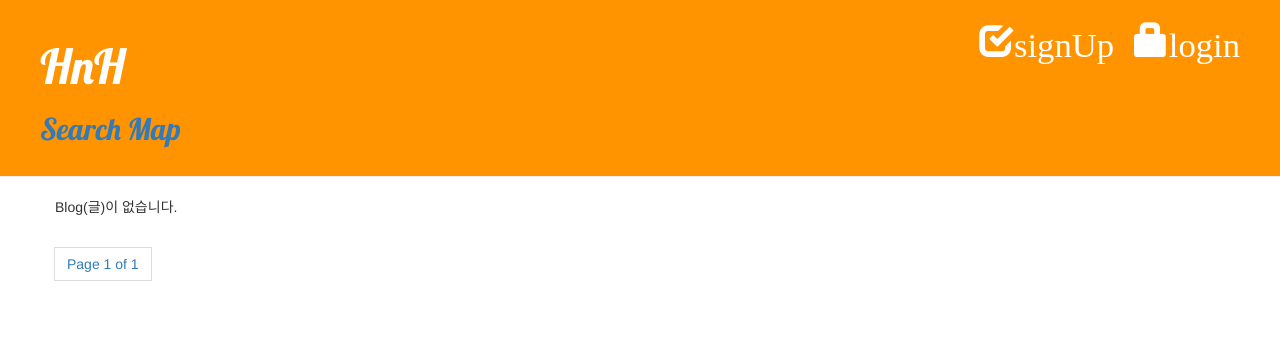
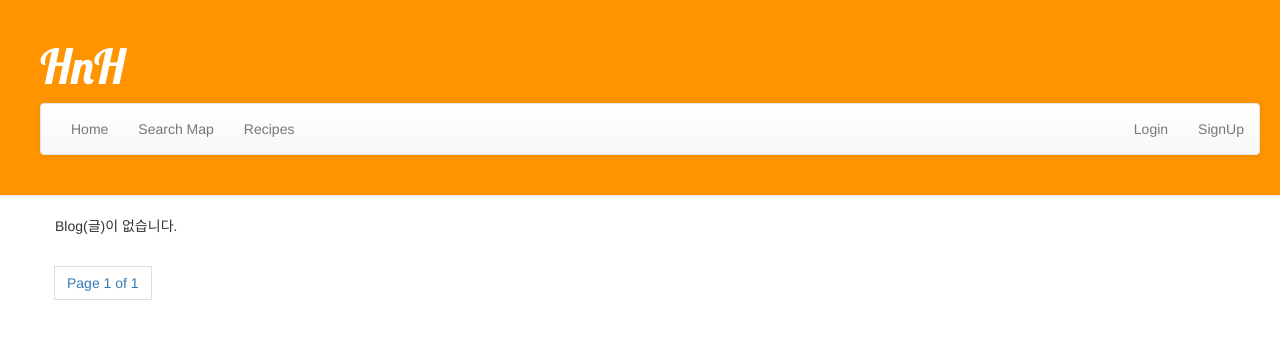
Before and after one commit to leebyuenghuen/Django_project-1, a Django app: page / in a window 1280 px wide. Shown: the top 339 px of the page. Run offline with Django 3.2, Linux system fonts and the light colour scheme; data comes from the database, SQL or seed files in the repository; both versions use the stored data as it was after the commit; some libraries are stand-ins or nearby versions.

Commit message:
nav bar 추가

```diff
--- a/blog/templates/blog/base.html
+++ b/blog/templates/blog/base.html
@@ -11,25 +11,28 @@
 </head>
 <body>
     <div class="page-header">
-        {% if user.is_authenticated %}
-            <a href="{% url 'post_new' %}" class="top-menu">
-                <span class="glyphicon glyphicon-plus"></span>
-            </a>
-            <p class="top-menu">Hello {{ user.username }}
-                <small>
-                    (<a href="{% url 'logout' %}?next={{request.path}}">Log out</a>)
-                </small>
-            </p>
-        {% else %}
-            <a href="{% url 'login' %}?next={{request.path}}" class="top-menu">
-                <span class="glyphicon glyphicon-lock">login</span>
-            </a>
-            <a href="{% url 'register_user' %}" class="top-menu">
-                <span class="glyphicon glyphicon-check">signUp</span>
-            </a>
-        {% endif %}
         <h1><a href="{% url 'post_list_home' %}">HnH</a></h1>
-        <h2><a href="{% url 'show_map' %}">Search Map</a></h2>
+        <!-- </div> -->
+        <nav class="navbar navbar-default">
+            <!-- Collect the nav links, forms, and other content for toggling -->
+            <div class="collapse navbar-collapse" id="bs-example-navbar-collapse-1">
+                <ul class="nav navbar-nav">
+                <li><a href="{% url 'post_list_home' %}">Home</a></li>
+                <li><a href="{% url 'show_map' %}">Search Map</a></li>
+                <li><a href="https://developer.edamam.com/recipe-demo">Recipes</a></li>
+                </ul>
+                <ul class="nav navbar-nav navbar-right">
+                    {% if user.is_authenticated %}
+                        <li><a href="{% url 'post_list_home' %}">Find friends to eat together!</a></li>
+                        <li><a href="{% url 'post_new' %}">Post</a></li>
+                        <li><a href="{% url 'logout' %}?next={{request.path}}">Logout</a></li>
+                    {% else %}
+                        <li><a href="{% url 'login' %}?next={{request.path}}">Login</a></li>
+                        <li><a href="{% url 'register_user' %}">SignUp</a></li>
+                    {% endif %}
+                </ul>
+            </div><!-- /.navbar-collapse -->
+        </nav>
     </div>
     <!-- HTML 주석 -->
     {# 파이썬 주석1 #}
--- a/blog/templates/blog/show_map.html
+++ b/blog/templates/blog/show_map.html
@@ -65,6 +65,7 @@
     </div>
 </div>
 
+<!-- <script type="text/javascript" src="//dapi.kakao.com/v2/maps/sdk.js?appkey=%REACT_APP_API_KEY%&libraries=services"></script> -->
 <script type="text/javascript" src="//dapi.kakao.com/v2/maps/sdk.js?appkey=%REACT_APP_API_KEY%&libraries=services"></script>
 <script>
 // 마커를 담을 배열입니다
```
Also changed, not shown: blog/templates/blog/test.html (added, +39 -0 lines), db.sqlite3.
